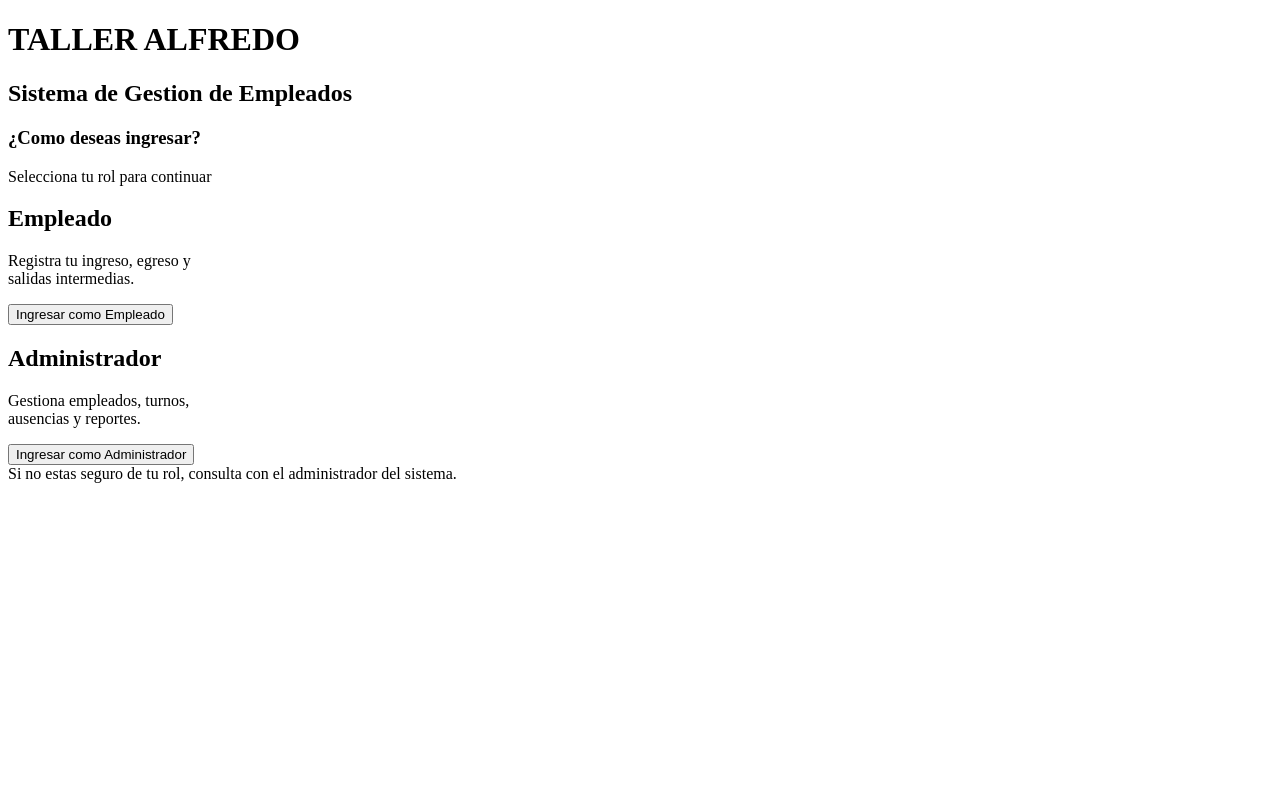
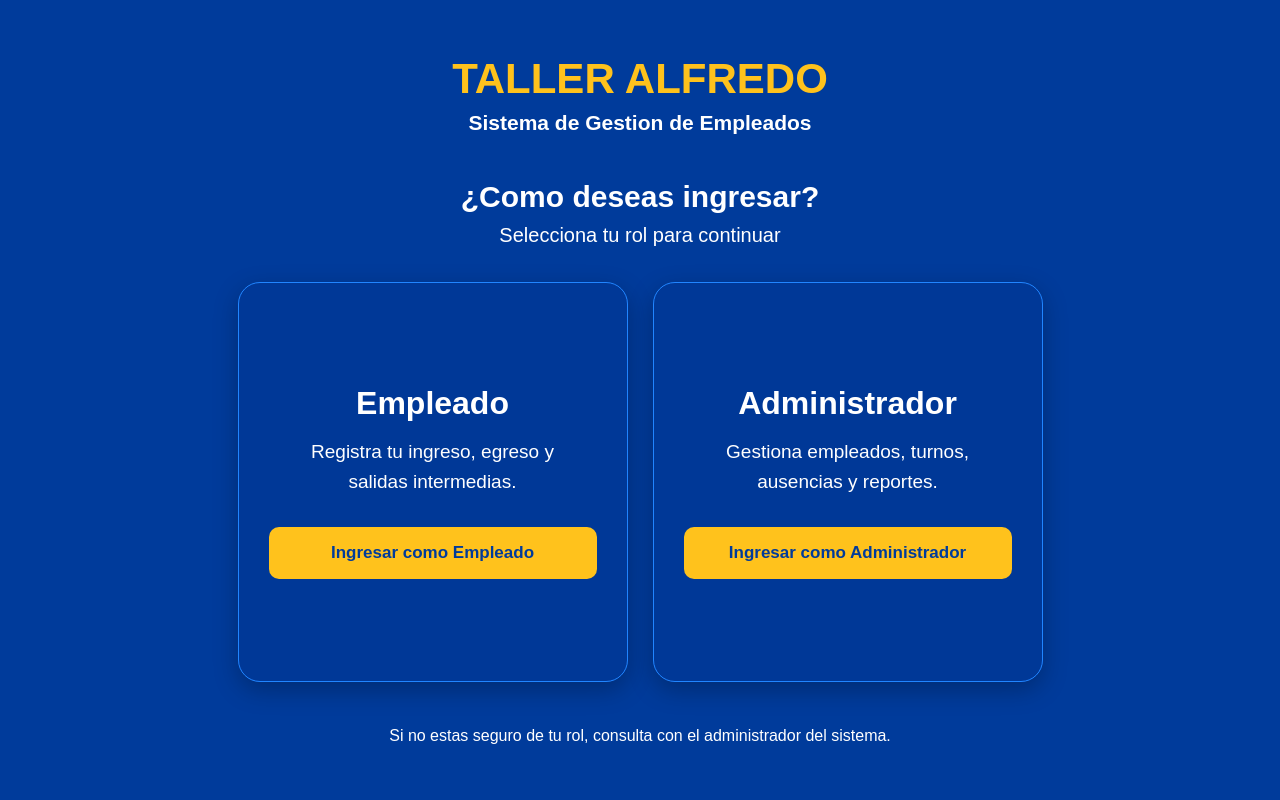
Before and after one commit to NicolasMurua21/asistenciaTallerMecanico, a Python web app: template templates/index.html in a window 1280 px wide. Run offline with Jinja, Linux system fonts and the light colour scheme; the template is opened without the code that fills it, so the values that code supplies are empty.

Commit message:
Agregar estilos

```diff
--- a/static/css/estilos.css
+++ b/static/css/estilos.css
@@ -0,0 +1,140 @@
+* {
+    margin: 0;
+    padding: 0;
+    box-sizing: border-box;
+}
+
+body {
+    min-height: 100vh;
+    font-family: Arial, sans-serif;
+
+    background: #003b9b;
+    color: white;
+
+    display: flex;
+    justify-content: center;
+    align-items: center;
+}
+
+.contenedor {
+    width: 90%;
+    max-width: 1000px;
+    text-align: center;
+}
+
+
+.contenedor h1 {
+    color: #ffc21c;
+    font-size: 42px;
+    margin-bottom: 8px;
+    font-weight: bold;
+}
+
+.contenedor > h2 {
+    font-size: 21px;
+    margin-bottom: 45px;
+}
+
+.contenedor h3 {
+    font-size: 30px;
+    margin-bottom: 10px;
+}
+
+.contenedor > p {
+    font-size: 20px;
+    margin-bottom: 35px;
+}
+
+
+.roles {
+    display: flex;
+    justify-content: center;
+    gap: 25px;
+}
+
+.carta-empleado,
+.carta-administrador {
+    width: 390px;
+    min-height: 400px;
+
+    padding: 40px 30px;
+
+    background: rgba(0, 55, 150, 0.65);
+
+    border: 1px solid #2185ff;
+    border-radius: 22px;
+
+    box-shadow: 0 8px 25px rgba(0, 0, 0, 0.25);
+
+    display: flex;
+    flex-direction: column;
+    align-items: center;
+    justify-content: center;
+}
+
+
+
+
+.carta-empleado h2,
+.carta-administrador h2 {
+    font-size: 32px;
+    margin-bottom: 15px;
+}
+
+
+
+
+.carta-empleado p,
+.carta-administrador p {
+    font-size: 19px;
+    line-height: 1.6;
+    margin-bottom: 30px;
+}
+
+
+
+
+button {
+    width: 100%;
+    padding: 16px 20px;
+
+    border: none;
+    border-radius: 10px;
+
+    background: #ffc21c;
+    color: #003b9b;
+
+    font-size: 17px;
+    font-weight: bold;
+
+    cursor: pointer;
+
+    transition: 0.2s;
+}
+
+button:hover {
+    background: #ffd34f;
+    transform: translateY(-2px);
+}
+
+
+
+
+.aviso {
+    margin-top: 45px;
+}
+
+.span {
+    display: inline-block;
+
+    padding: 18px 25px;
+
+    border: 1px solid #2185ff;
+    border-radius: 12px;
+
+    color: white;
+    font-size: 16px;
+    margin-top: 15px;
+
+    background: rgba(0, 55, 150, 0.5);
+}
--- a/templates/index.html
+++ b/templates/index.html
@@ -1,9 +1,17 @@
 <!DOCTYPE html>
 
-<main class="contenedor">
+
+<head>
+
+
+    <title>Taller Alfredo</title>
+
+    <link rel="stylesheet" href="../static/css/estilos.css">
+</head>
 
 <body>
 
+    <main class="contenedor">
 
         <h1>TALLER ALFREDO</h1>
 
@@ -13,17 +21,16 @@
 
         <p>Selecciona tu rol para continuar</p>
 
-</body>
 
+        <section class="roles">
 
-<section class="roles"></section>
             <div class="carta-empleado">
 
                 <h2>Empleado</h2>
 
                 <p>
-    Registra tu ingreso, egreso y<br> salidas intermedias.
-
+                    Registra tu ingreso, egreso y<br>
+                    salidas intermedias.
                 </p>
 
                 <button>
@@ -32,23 +39,33 @@
 
             </div>
 
+
             <div class="carta-administrador">
 
                 <h2>Administrador</h2>
+
                 <p>
-    Gestiona empleados, turnos, <br>
+                    Gestiona empleados, turnos,<br>
                     ausencias y reportes.
                 </p>
+
                 <button>
                     Ingresar como Administrador
                 </button>
 
             </div>
 
+        </section>
+
+
         <div class="aviso"></div>
-<span>Si no estas seguro de tu rol, consulta con el administrador del sistema.</span>
 
+        <span>
+            Si no estas seguro de tu rol, consulta con el administrador del sistema.
+        </span>
 
     </main>
 
+</body>
+
 </html>
```
Lines whose indentation alone changed are shown as unchanged.
